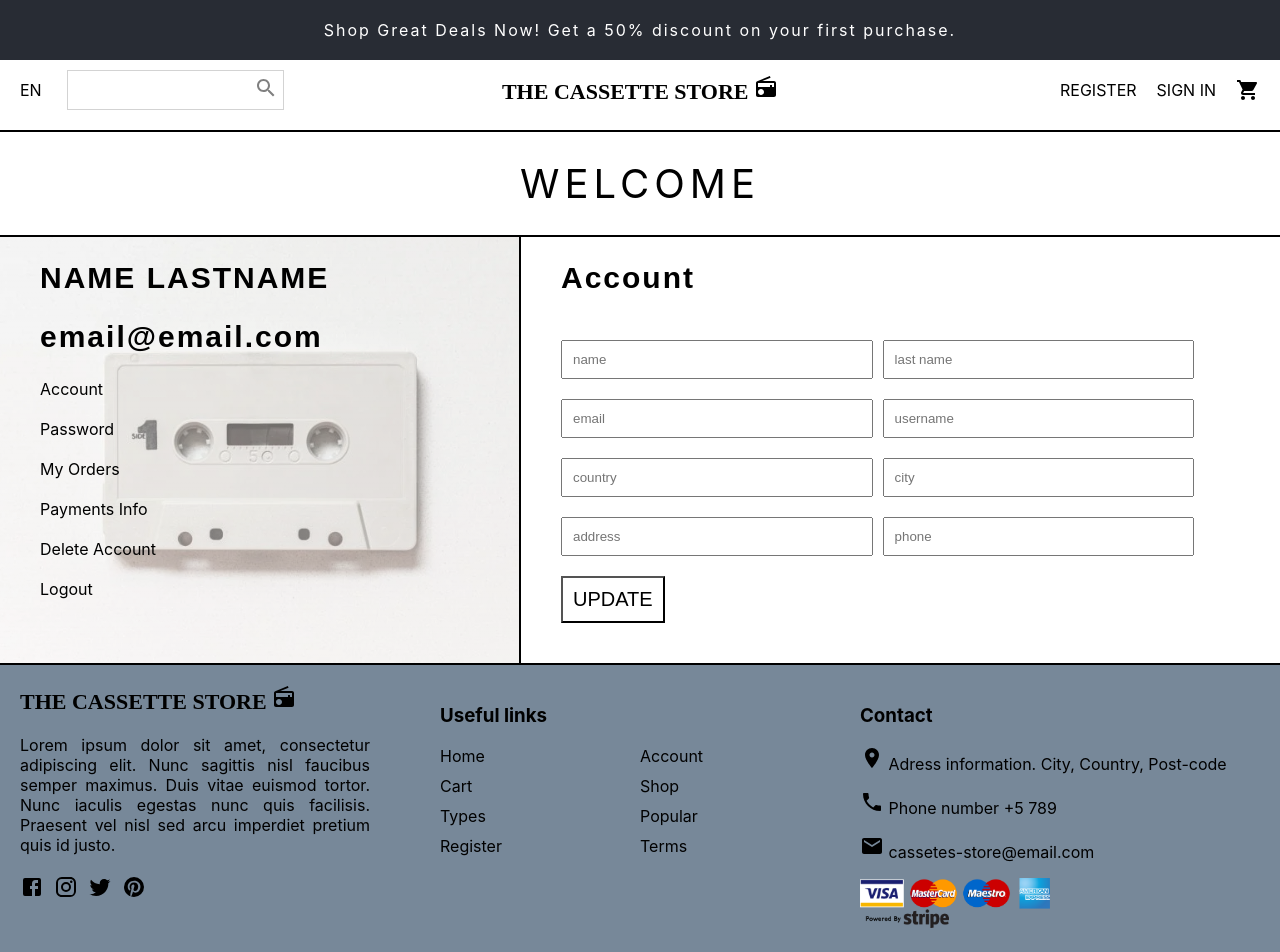
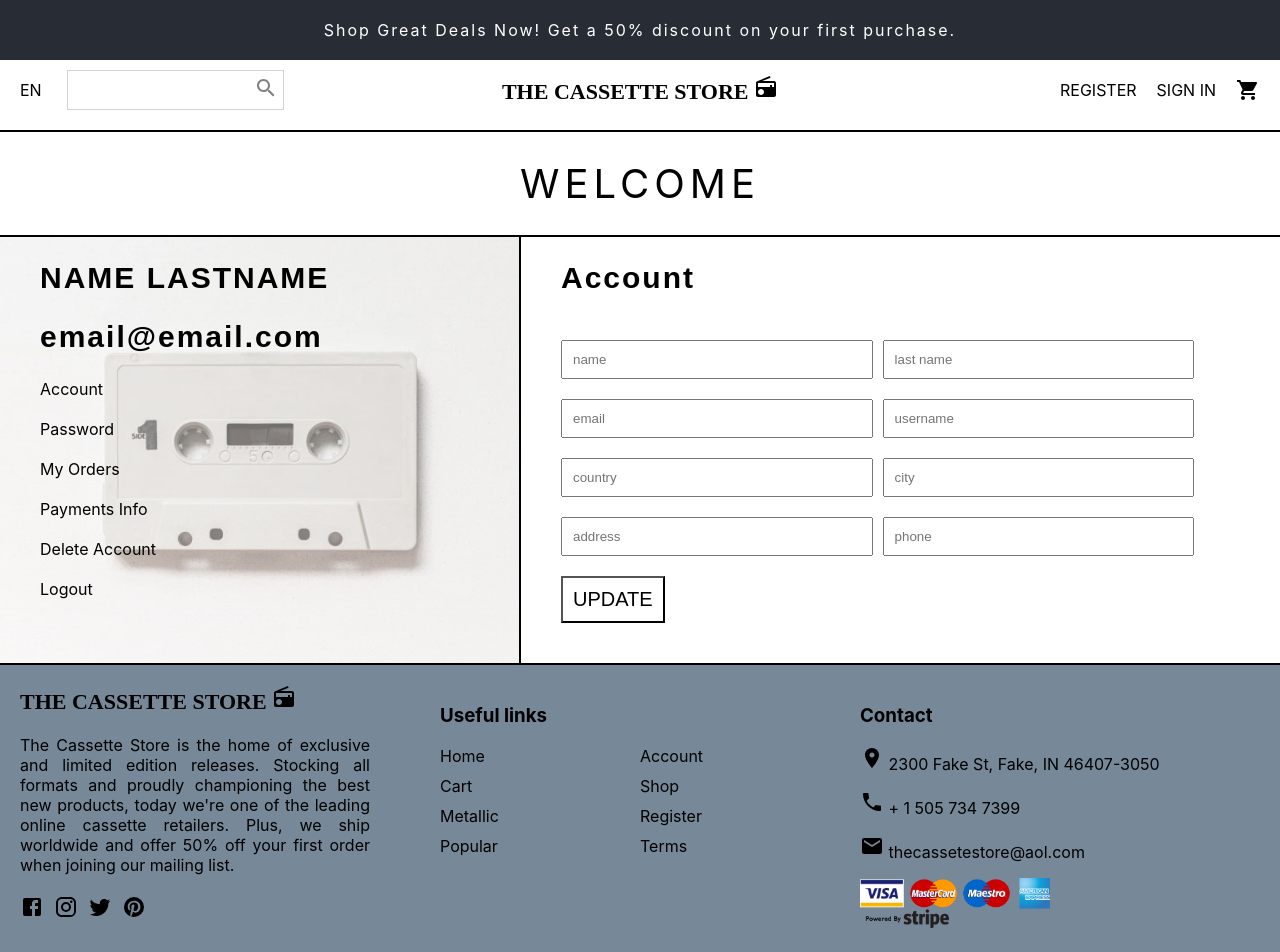
Before and after one commit to darioavila2022/ecommerce-app-project, a React (Create React App) app: page /account in a window 1280 px wide. Built offline with nearby package versions, Linux system fonts and the light colour scheme; a web font is replaced by a local one.

Commit message:
Product component updated

```diff
--- a/src/components/Footer.js
+++ b/src/components/Footer.js
@@ -10,7 +10,7 @@ const Footer = () => {
             <div className="footer-left">
                 <Link to='/' className='logo'> THE CASSETTE STORE <Radio /></Link>
                 <div className="footer-info">
-                    Lorem ipsum dolor sit amet, consectetur adipiscing elit. Nunc sagittis nisl faucibus semper maximus. Duis vitae euismod tortor. Nunc iaculis egestas nunc quis facilisis. Praesent vel nisl sed arcu imperdiet pretium quis id justo.
+                    The Cassette Store is the home of exclusive and limited edition releases. Stocking all formats and proudly championing the best new products, today we're one of the leading online cassette retailers. Plus, we ship worldwide and offer 50% off your first order when joining our mailing list.
                 </div>
                 <div className="social-networks">
                     <icon><Facebook /></icon>
@@ -23,20 +23,20 @@ const Footer = () => {
                 <h3>Useful links</h3>
                 <ul className="footer-links">
                     <li><Link to='/' className="link">Home</Link></li>
-                    <li><Link to='/account' className="link">Account</Link></li>
+                    <li><Link to='/login' className="link">Account</Link></li>
                     <li><Link to='/cart' className="link">Cart</Link></li>
                     <li><Link to='/allproducts' className="link">Shop</Link></li>
-                    <li><Link to='/allproducts' className="link">Types</Link></li>
-                    <li><Link to='/allproducts' className="link">Popular</Link></li>
+                    <li><Link to='/allproducts/typeiv' className="link">Metallic</Link></li>
                     <li><Link to='/register' className="link">Register</Link></li>
+                    <li><Link to='/allproducts/typei' className="link">Popular</Link></li>
                     <li><Link to='/' className="link">Terms</Link></li>
                 </ul>
             </div>
             <div className="footer-right">
                 <h3>Contact</h3>
-                <p><Room /> Adress information. City, Country, Post-code</p>
-                <p><Phone /> Phone number +5 789</p>
-                <p><Mail /> cassetes-store@email.com</p>
+                <p><Room /> 2300 Fake St, Fake, IN 46407-3050</p>
+                <p><Phone /> + 1 505 734 7399</p>
+                <p><Mail /> thecassetestore@aol.com</p>
                 <img className='payment' src={payment} alt='img'></img>
             </div>
         </div>
--- a/src/components/Product.js
+++ b/src/components/Product.js
@@ -1,18 +1,18 @@
-import { FavoriteBorderOutlined, SearchOutlined, ShoppingCartOutlined, } from '@mui/icons-material';
+// import { FavoriteBorderOutlined, SearchOutlined, ShoppingCartOutlined, } from '@mui/icons-material';
 import { Link } from 'react-router-dom';
 
 import './product.css'
 
 const Product = ({ item }) => {
+
   return (
     <div>
       <Link to={`/product/${item._id}`}>
         <img className='prod-img' src={item.img} />
       </Link>
-      <div>
-        <icon><ShoppingCartOutlined /></icon>
-        <icon><SearchOutlined /></icon>
-        <icon><FavoriteBorderOutlined /></icon>
+      <div className='prod-title'>
+        <h2>{item.title}</h2>
+        <h2>$ {item.price}</h2>
       </div>
     </div>
   );
--- a/src/components/Products.js
+++ b/src/components/Products.js
@@ -1,5 +1,6 @@
 import { useEffect, useState } from 'react';
 import axios from 'axios';
+
 import Product from './Product.js';
 import './products.css'
 
--- a/src/components/product.css
+++ b/src/components/product.css
@@ -3,7 +3,6 @@
     height: 30vh;
 }
 
-.prod-icons {
-    margin: 10px;
-    text-align: center;
+.prod-title h2 {
+    margin: 5px 10px;
 }
--- a/src/data/slides.js
+++ b/src/data/slides.js
@@ -7,18 +7,18 @@ export const slides = [
             id: 1,
             img: slide1,
             title: "NEW ARRIVALS",
-            description: "Lorem ipsum dolor sit amet, consectetur adipiscing elit. Nullam augue dolor, auctor quis iaculis eu, accumsan ac ligula. Vivamus varius luctus faucibus."
+            description: "Happy New Year - 2023 has officially arrived and, with an incredible line-up of new releases on the way, we can already tell it's shaping up to be another phenomenal year for tapes."
         },
         {
             id: 2,
             img: slide2,
             title: "ESSENTIAL PICKS",
-            description: "Lorem ipsum dolor sit amet, consectetur adipiscing elit. Nullam augue dolor, auctor quis iaculis eu, accumsan ac ligula. Vivamus varius luctus faucibus."
+            description: "Keep your eyes peeled for even more exciting announcements, The Store news, and tons of must-have certified and exclusive formats coming soon... watch this space!"
         },
         {
             id: 3,
             img: slide3,
             title: "MOST SOLD",
-            description: "Lorem ipsum dolor sit amet, consectetur adipiscing elit. Nullam augue dolor, auctor quis iaculis eu, accumsan ac ligula. Vivamus varius luctus faucibus."
+            description: "Until then, why not take a look back at 2022 and our last year picks, where we rounded up our Top 10 tapes, as well as pulled together other honourable mentions and more!"
         },
 ]
```
